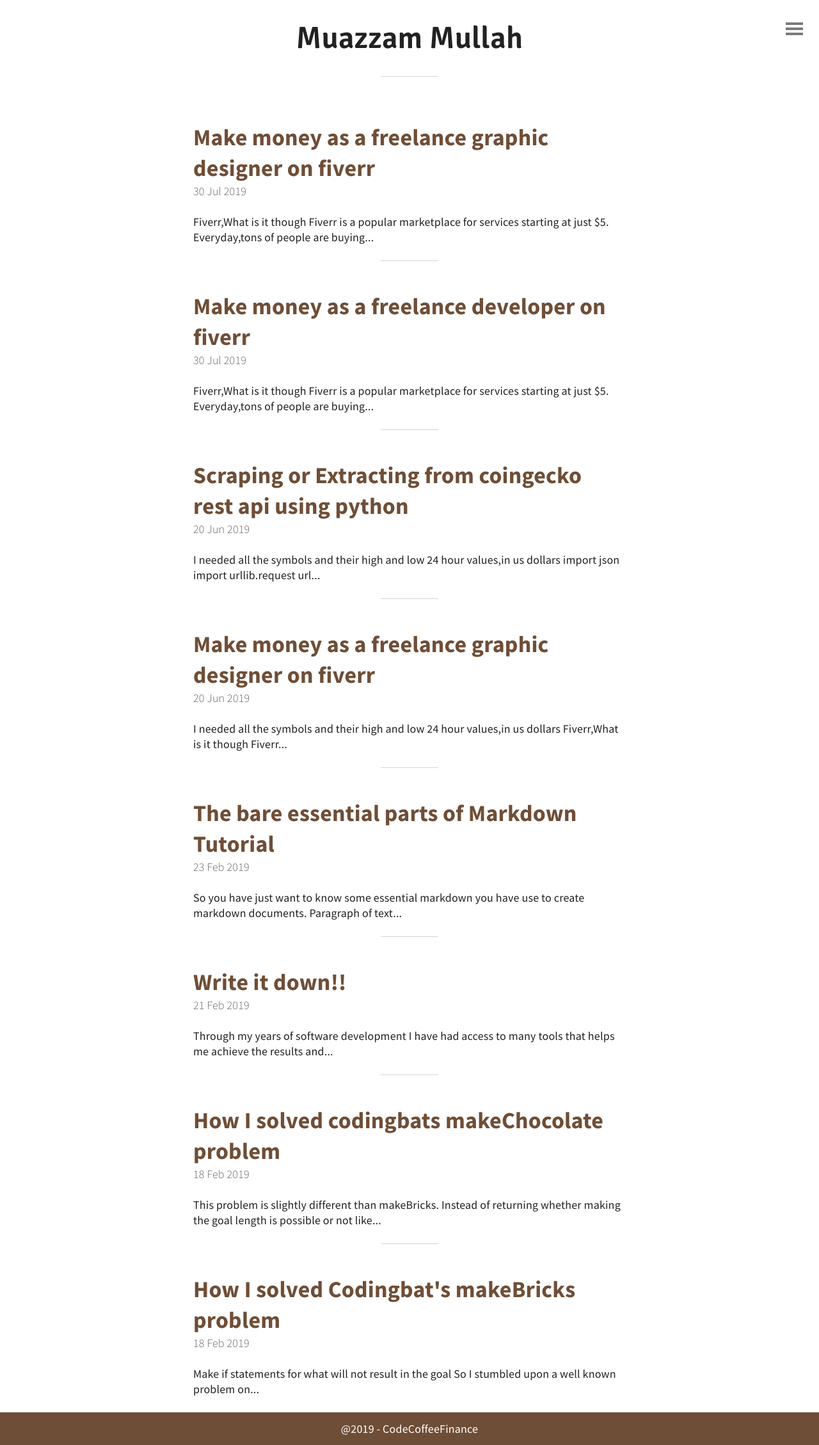
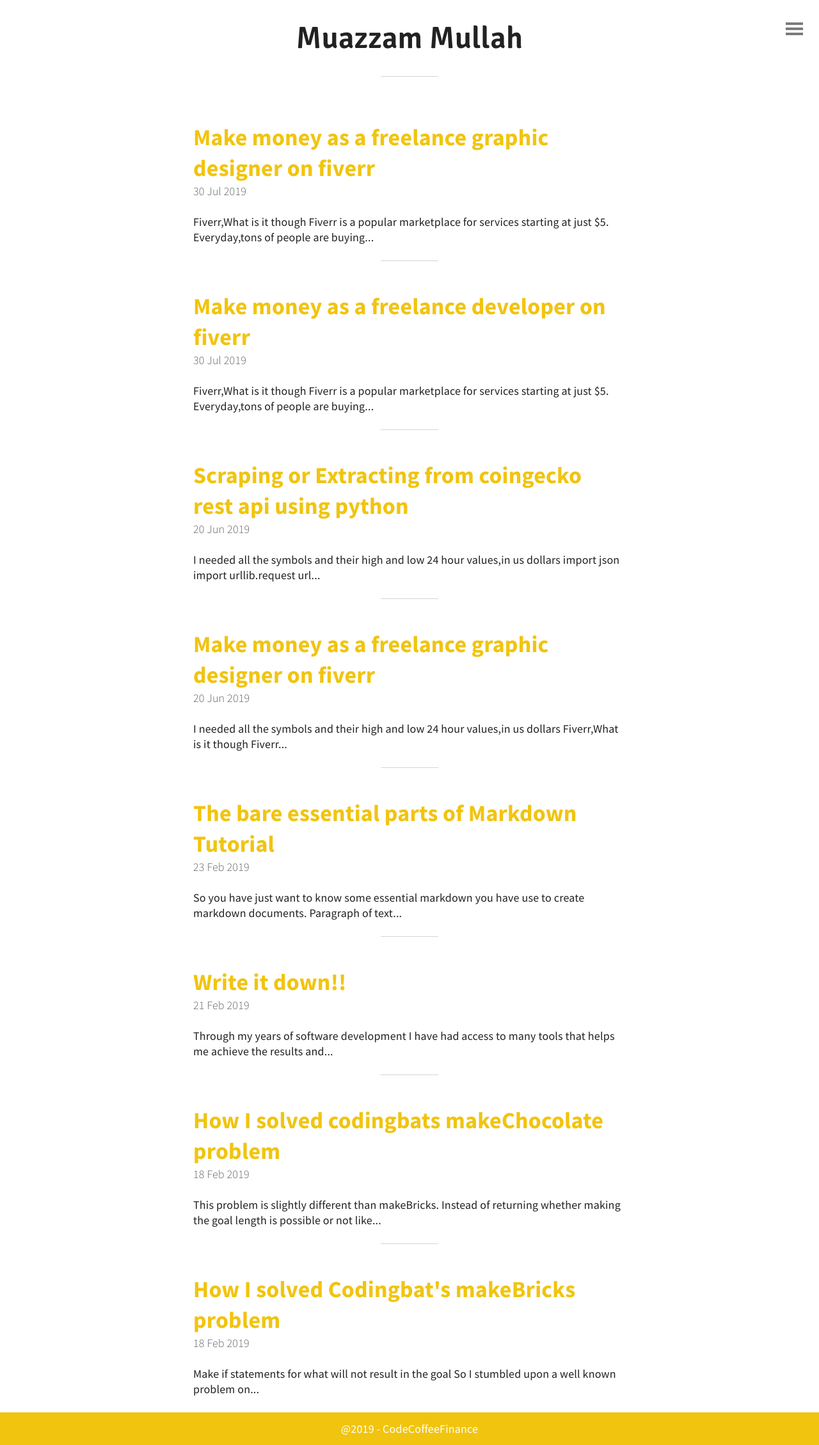
Before and after one commit to muazzammullah/muazzammullah.github.io, a Jekyll site: the page built from index.html, in a window 1280 px wide. Shown: the whole page at 64% size. Built offline with Jekyll 4.4.1, drawn with Linux system fonts in a browser that asks for light colours; the list of posts is cut into pages by our own code.

Commit message:
Update base.scss

```diff
--- a/_sass/base.scss
+++ b/_sass/base.scss
@@ -18,7 +18,7 @@ html, body, h1, h2, h3, h4, h5, h6, p, ul, ol, li, img {
 
 /*- Base color -*/
 
-$main-color: #6f4e37;
+$main-color: #f1c40f;
 // $background-color: rgb(247, 240, 232);
 $background-color: #fff;
 $text-color: #222222;
```
